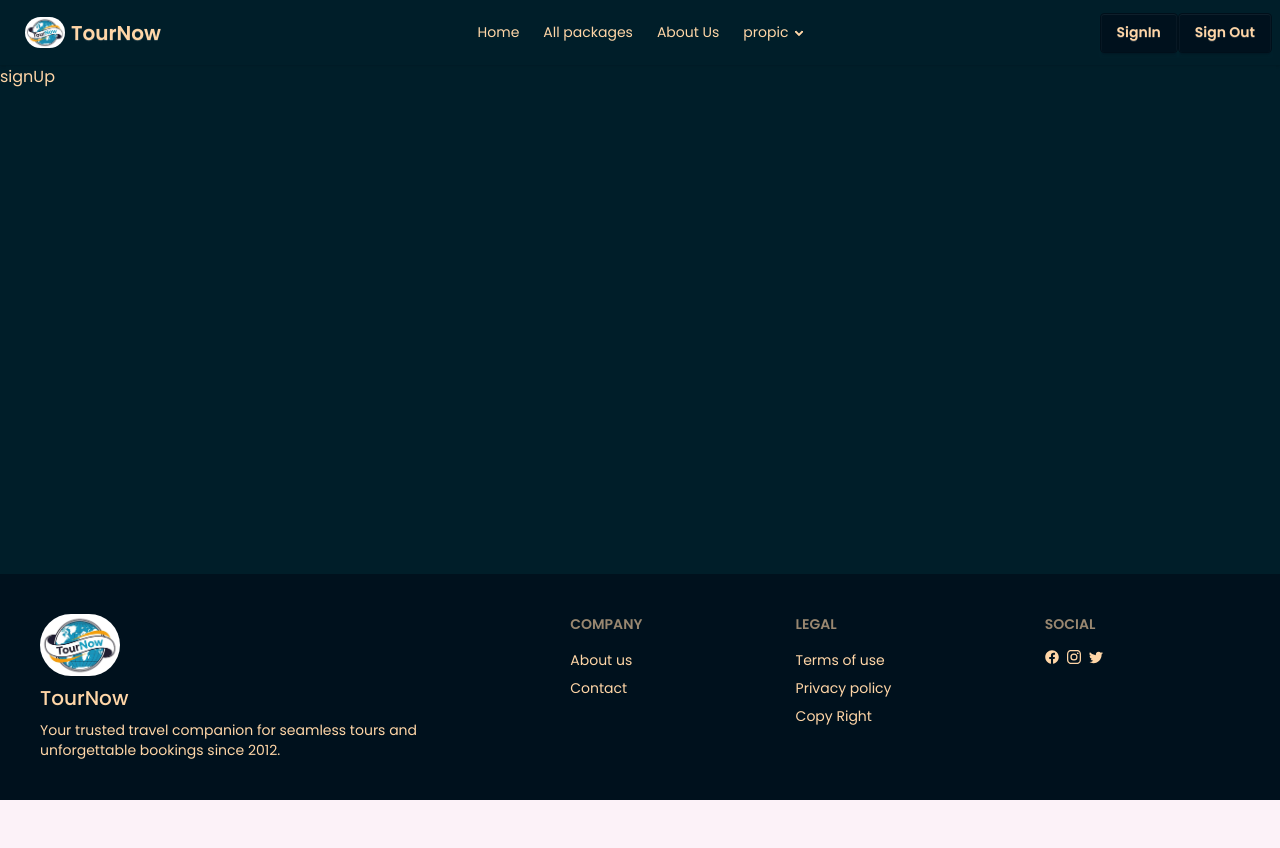
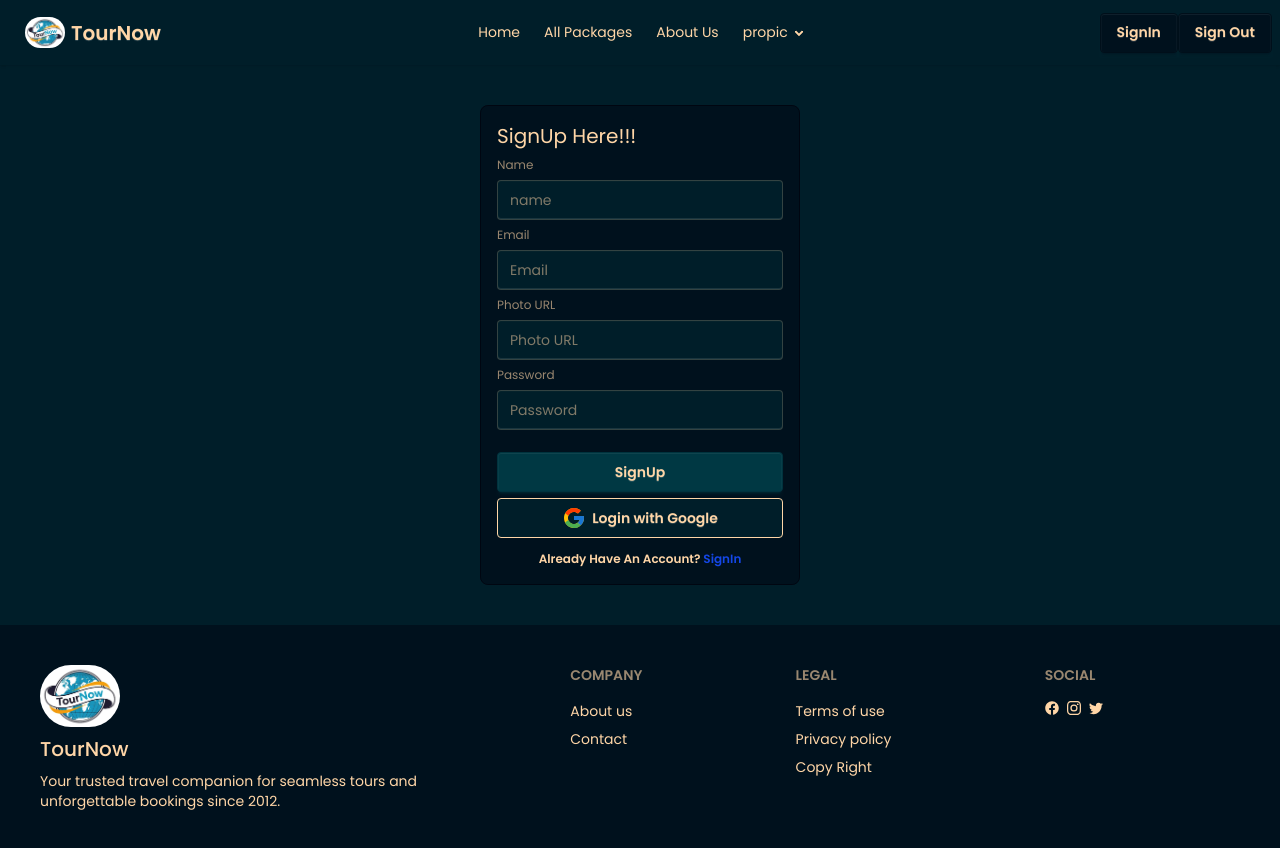
Before and after one commit to LinkonJT/Tour-Now-A11C17-Client, a React (Vite) app: page /signup in a window 1280 px wide. Shown: the top 848 px of the page. Before the commit the page ends 800 px from the top, so only its background shows below. Built offline with nearby package versions, Linux system fonts and the light colour scheme.

Commit message:
installed firebase and hide the apikey

```diff
--- a/index.html
+++ b/index.html
@@ -4,7 +4,7 @@
     <meta charset="UTF-8" />
     <link rel="icon" type="image/svg+xml" href="/vite.svg" />
     <meta name="viewport" content="width=device-width, initial-scale=1.0" />
-    <title>Vite + React</title>
+    <title>TourNow</title>
   </head>
   <body>
     <div id="root"></div>
--- a/package.json
+++ b/package.json
@@ -12,6 +12,8 @@
   "dependencies": {
     "@tailwindcss/vite": "^4.1.8",
     "daisyui": "^5.0.43",
+    "dotenv": "^16.5.0",
+    "firebase": "^11.9.1",
     "react": "^19.1.0",
     "react-dom": "^19.1.0",
     "react-icons": "^5.5.0",
--- /dev/null
+++ b/src/Firebase/firebase.config.js
@@ -0,0 +1,20 @@
+// Import the functions you need from the SDKs you need
+import { initializeApp } from "firebase/app";
+// TODO: Add SDKs for Firebase products that you want to use
+// https://firebase.google.com/docs/web/setup#available-libraries
+import { getAuth } from "firebase/auth";
+
+// Your web app's Firebase configuration
+const firebaseConfig = {
+   apiKey:import.meta.env.VITE_apiKey,
+  authDomain:import.meta.env.VITE_authDomain,
+  projectId:import.meta.env.VITE_projectId,
+  storageBucket:import.meta.env.VITE_storageBucket,
+  messagingSenderId:import.meta.env.VITE_messagingSenderId,
+  appId:import.meta.env.VITE_appId
+};
+
+// Initialize Firebase
+const app = initializeApp(firebaseConfig);
+// Initialize Firebase Authentication and get a reference to the service
+export const auth = getAuth(app);
--- a/src/components/Navbar.jsx
+++ b/src/components/Navbar.jsx
@@ -1,5 +1,6 @@
 import React from 'react';
 import logo from '../assets/TourNow-Logo.png';
+import { NavLink } from 'react-router';
 
 const Navbar = () => {
   return (
@@ -27,15 +28,15 @@ const Navbar = () => {
   </div>
   <div className="navbar-center hidden lg:flex">
     <ul className="menu menu-horizontal px-1">
-      <li><a>Home</a></li>
-      <li><a>All packages</a></li>
-      <li><a>About Us</a></li>
+      <li><NavLink to='/'>Home</NavLink></li>
+      <li><NavLink to='/all-packages'>All Packages</NavLink></li>
+      <li><NavLink to='/about'>About Us</NavLink></li>
       <li>
         <details>
           <summary>propic</summary>
           <ul className="p-2">
-            <li><a>Add Package</a></li>
-            <li><a>Manage My Packages</a></li>
+            <li><NavLink to='/add-package'>Add Package</NavLink></li>
+            <li><NavLink to='/manage-my-Packages'>Manage My Packages</NavLink></li>
           </ul>
         </details>
       </li>
@@ -43,8 +44,8 @@ const Navbar = () => {
     </ul>
   </div>
   <div className="navbar-end">
-    <a className="btn">SignIn</a>
-    <a className="btn">Sign Out</a>
+    <NavLink to='/signin' className="btn">SignIn</NavLink>
+    <NavLink to='/signup' className="btn">Sign Out</NavLink>
   </div>
 </div>
   );
--- a/src/layouts/MainLayout.jsx
+++ b/src/layouts/MainLayout.jsx
@@ -8,7 +8,7 @@ const MainLayout = () => {
     return (
         <div data-theme='abyss' className='flex flex-col min-h-screen'>
             <Navbar></Navbar>
-            <main className='flex-grow'>
+            <main className='flex-grow mx-auto'>
                <Outlet></Outlet>
             </main>
             <Footer></Footer>
--- a/src/pages/SignIn.jsx
+++ b/src/pages/SignIn.jsx
@@ -1,11 +1,12 @@
-import React from 'react';
-import { FcGoogle } from 'react-icons/fc';
+import React from "react";
+import { FcGoogle } from "react-icons/fc";
+import { NavLink } from "react-router";
 
 const SignIn = () => {
   return (
-        <div>
+    <div className="my-10">
       <fieldset className="fieldset bg-base-200 border-base-300 rounded-box w-xs border p-4">
-  <legend className="fieldset-legend">Login</legend>
+        <h2 className="fieldset-legend text-xl mx-auto">Login Here!!</h2>
 
         <label className="label">Email</label>
         <input type="email" className="input" placeholder="Email" />
@@ -19,11 +20,9 @@ const SignIn = () => {
             <FcGoogle size={24} /> Login with Google
           </button>
           <p className="font-semibold text-center">
-                  Already Have An Account?{" "}
-                  <NavLink
-                    className="text-blue-700 hover:underline"
-                    to="/signin">
-                    SignIn
+            Don't Have An Account?{" "}
+            <NavLink className="text-blue-700 hover:underline" to="/signup">
+              SignUp
             </NavLink>
           </p>
         </div>
--- a/src/pages/SignUp.jsx
+++ b/src/pages/SignUp.jsx
@@ -1,11 +1,56 @@
-import React from 'react';
+import React from "react";
+import { FcGoogle } from "react-icons/fc";
+import { NavLink } from "react-router";
 
 const SignUp = () => {
-    return (
-        <div>
-            signUp
+  return (
+    <div className="my-10 mx-auto">
+      <fieldset className="fieldset bg-base-200 border-base-300 rounded-box w-xs border p-4">
+        <h2 className="text-xl">SignUp Here!!!</h2>
+        {/* name */}
+        <label className="label">Name</label>
+        <input type="text" className="input" name="name" placeholder="name" />
+        {/* email */}
+        <label className="label">Email</label>
+        <input
+          type="email"
+          name="email"
+          className="input"
+          placeholder="Email"
+        />
+
+        {/* photo URL */}
+        <label className="label">Photo URL</label>
+        <input
+          type="text"
+          className="input"
+          name="photoURL"
+          placeholder="Photo URL"
+          required
+        />
+        {/* Password */}
+        <label className="label">Password</label>
+        <input
+          type="password"
+          name="password"
+          className="input"
+          placeholder="Password"
+        />
+        <button className="btn btn-neutral mt-4">SignUp</button>
+        <div className="space-y-3">
+          <button type="button" className="btn bg-base-100 btn-outline w-full">
+            <FcGoogle size={24} /> Login with Google
+          </button>
+          <p className="font-semibold text-center">
+            Already Have An Account?{" "}
+            <NavLink className="text-blue-700 hover:underline" to="/signin">
+              SignIn
+            </NavLink>
+          </p>
         </div>
-    );
+      </fieldset>
+    </div>
+  );
 };
 
 export default SignUp;
```
Also changed, not shown: src/routes/router.jsx (+8 -3 lines), src/assets/Tab-logo.png (added), 1 other file (tests, documents, lock files or other folders). Lines whose indentation alone changed are shown as unchanged.
